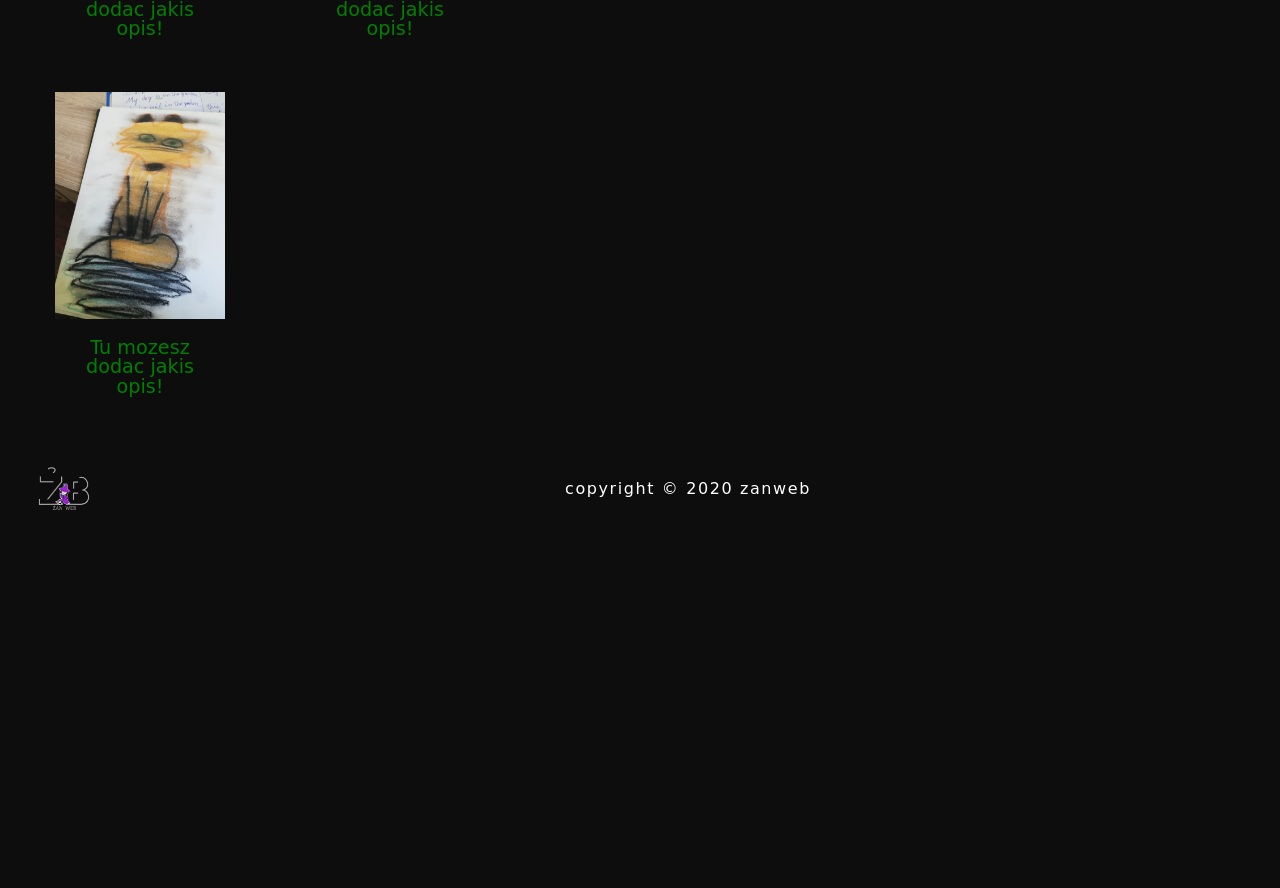
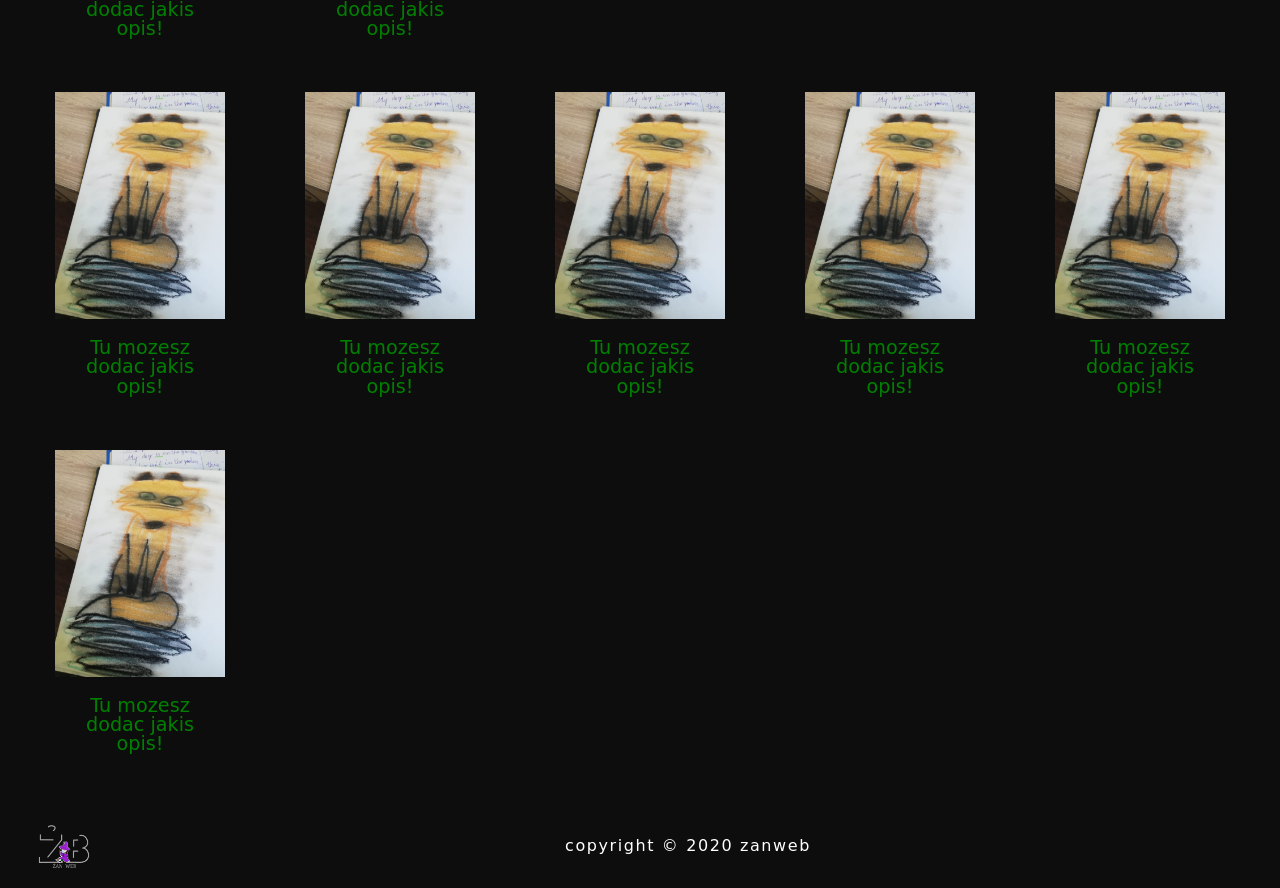
Before and after one commit to ZanetaBor/bercik, a plain HTML site: page index.html in a window 1280 px wide. Shown: the part 1699-2587 px from the top of the page. Before the commit the page ends 2229 px from the top, so only its background shows below. Drawn offline with Linux system fonts and the light colour scheme; a web font is replaced by a local one.

Commit message:
Update photo. Added git.ignore and readme file.

```diff
--- a/index.html
+++ b/index.html
@@ -213,6 +213,51 @@
                      opis!</figcaption>
                </figure>
             </li>
+            <li>
+               <figure>
+                  <a href="img/img_22.jpeg" class="tiles-link" target="blanc">
+                     <img src="img/img_21.jpeg" alt="">
+                  </a>
+                  <figcaption>Tu mozesz dodac jakis
+                     opis!</figcaption>
+               </figure>
+            </li>
+            <li>
+               <figure>
+                  <a href="img/img_23.jpeg" class="tiles-link" target="blanc">
+                     <img src="img/img_21.jpeg" alt="">
+                  </a>
+                  <figcaption>Tu mozesz dodac jakis
+                     opis!</figcaption>
+               </figure>
+            </li>
+            <li>
+               <figure>
+                  <a href="img/img_24.jpeg" class="tiles-link" target="blanc">
+                     <img src="img/img_21.jpeg" alt="">
+                  </a>
+                  <figcaption>Tu mozesz dodac jakis
+                     opis!</figcaption>
+               </figure>
+            </li>
+            <li>
+               <figure>
+                  <a href="img/img_25.jpeg" class="tiles-link" target="blanc">
+                     <img src="img/img_21.jpeg" alt="">
+                  </a>
+                  <figcaption>Tu mozesz dodac jakis
+                     opis!</figcaption>
+               </figure>
+            </li>
+            <li>
+               <figure>
+                  <a href="img/img_26.jpeg" class="tiles-link" target="blanc">
+                     <img src="img/img_21.jpeg" alt="">
+                  </a>
+                  <figcaption>Tu mozesz dodac jakis
+                     opis!</figcaption>
+               </figure>
+            </li>
          </ul>
       </section>
       <!-- album end -->
```
Also changed, not shown: ._index.html, img/._img_22.jpeg (added), img/._img_23.jpeg (added), img/._img_24.jpeg (added), img/._img_25.jpeg (added), img/._img_26.jpeg (added), img/img_22.jpeg (added), img/img_23.jpeg (added), img/img_24.jpeg (added), img/img_25.jpeg (added), img/img_26.jpeg (added), 3 other files.
